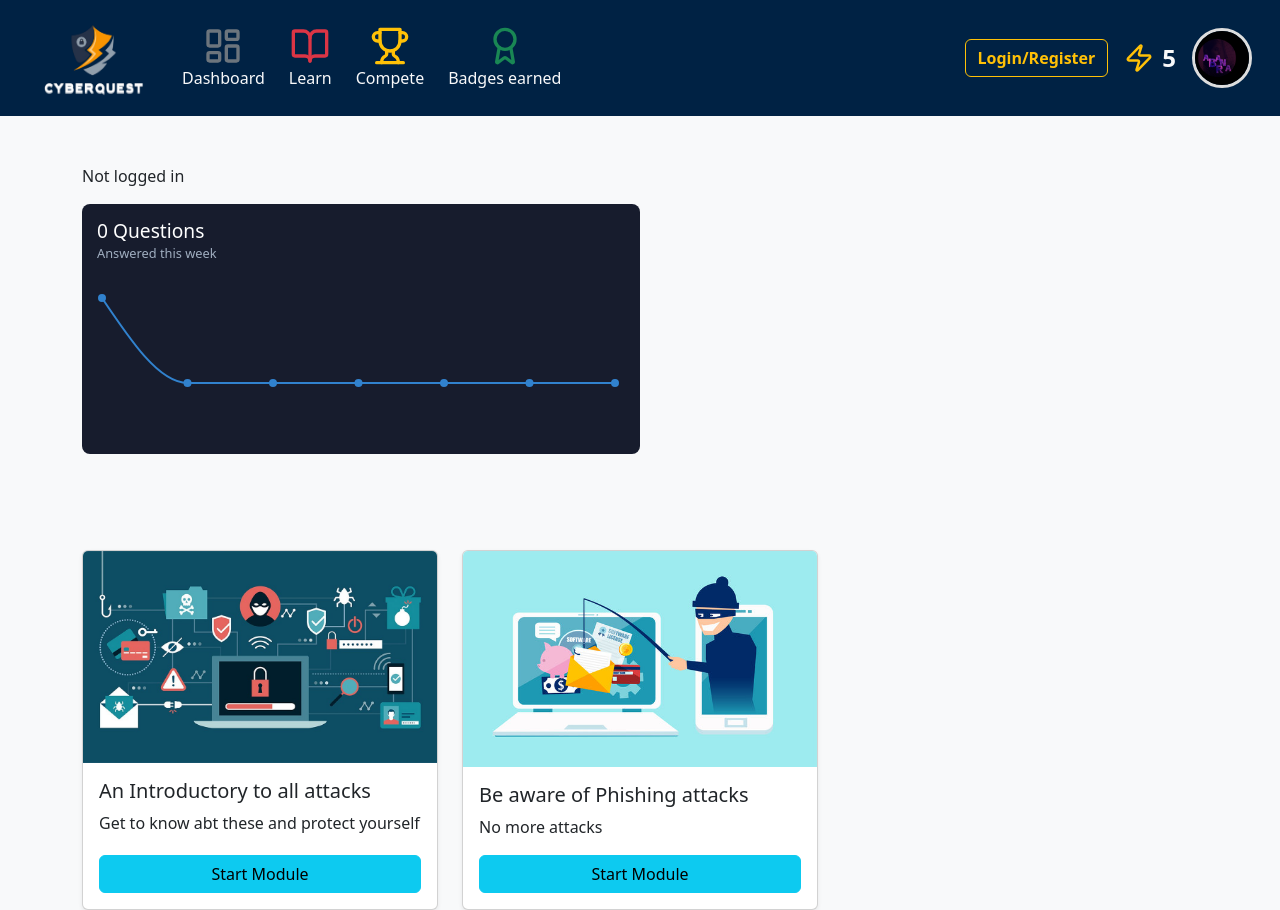
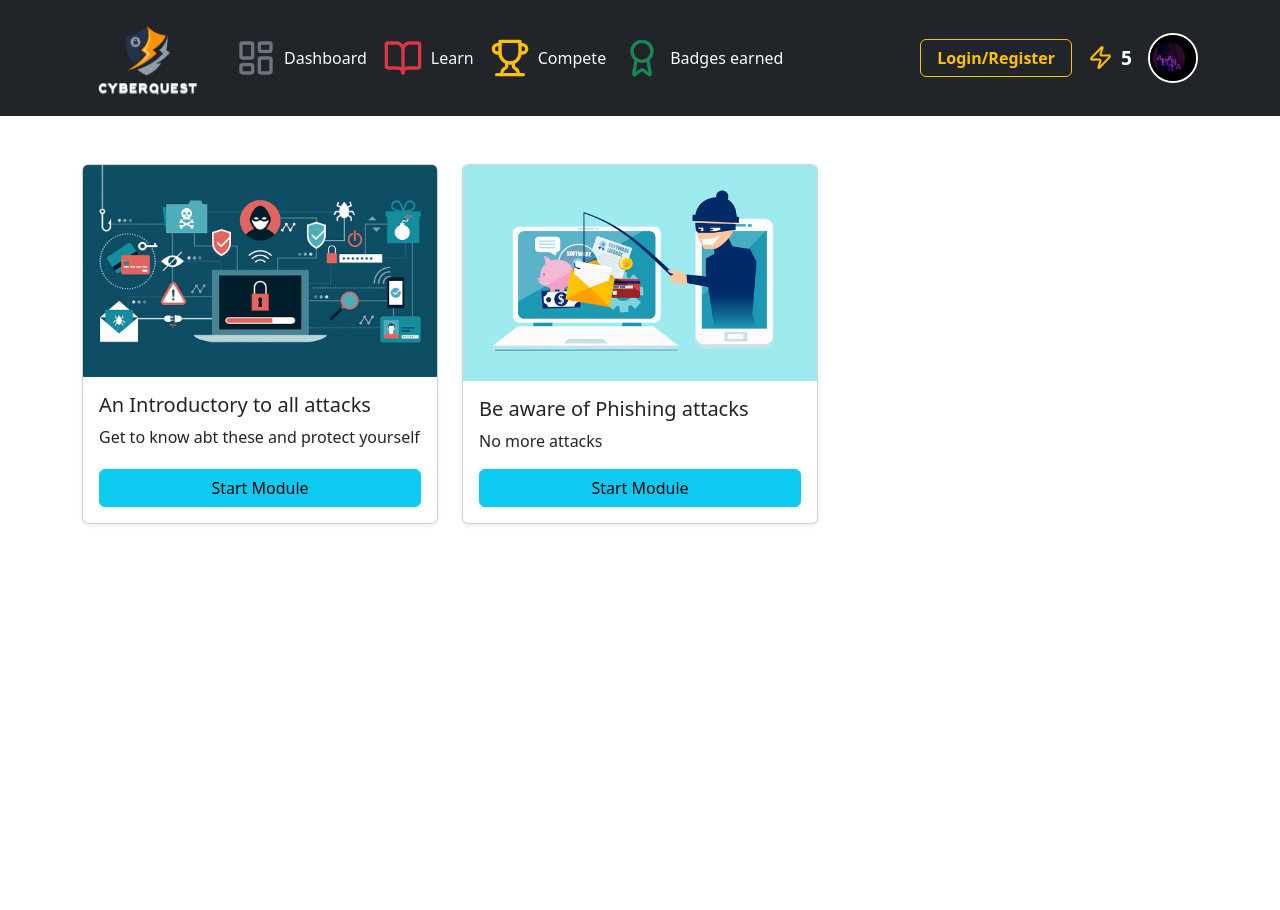
Before and after one commit to achuworks/gamified-education-platform, a React (Create React App) app: page /learn in a window 1280 px wide. After the commit the page ends 800 px from the top, so only its background shows below. Built offline with nearby package versions, Linux system fonts and the light colour scheme.

Commit message:
fixed navigation and index.js

```diff
--- a/src/App.js
+++ b/src/App.js
@@ -1,11 +1,7 @@
-
-import './App.css';
-import 'bootstrap/dist/css/bootstrap.min.css';
 import Dashboard from './Components/Dashboard';
+import Learn from './Components/Learn';  // Renamed for consistency
+import { BrowserRouter as Router, Route, Routes } from 'react-router-dom';
 import Login from './Components/Login';
-import { BrowserRouter as Router, Routes, Route } from 'react-router-dom';
-
-
 
 function App() {
   return (
@@ -13,6 +9,7 @@ function App() {
       <Routes>
         <Route path="/" element={<Dashboard />} />
         <Route path="/login" element={<Login />} />
+        <Route path="/learn" element={<Learn />} />  {/* Updated name */}
       </Routes>
     </Router>
   );
--- a/src/Components/Dashboard.js
+++ b/src/Components/Dashboard.js
@@ -1,82 +1,64 @@
-import React, { useState } from 'react';
-import { BrowserRouter as Router, Route, Routes, Link } from 'react-router-dom';
+import React from 'react';
+import Container from 'react-bootstrap/Container';
+import Nav from 'react-bootstrap/Nav';
+import Navbar from 'react-bootstrap/Navbar';
 import { Trophy, BookOpen, LayoutDashboard, Award, Zap } from 'lucide-react';
 import logo from '../logo.png';
+import profile from '../ll.png';
 import './Dashstyle.css';
-import profile from '../ll.png';
-import Login from './Login';
-import Learn from './Learn';
-import Questweek from './Questweek';
-import Stats from './stats';
+
 
 function Dashboard() {
-    const [showlogin, setshowlogin] = useState(false);
+
 
     return (
-        <Router>
-            <div className="min-vh-100 bg-light text-dark">
-                <nav className="navbar navbar-expand-lg navbar-dark bg-darker-blue px-3">
-                    <div className="container-fluid d-flex align-items-center">
-                        <Link className="navbar-brand d-flex align-items-center" to="/">
-                            <img
-                                src={logo}
-                                alt="CyberQuestLogo"
-                                className="me-2"
-                                width="130"
-                                height="90"
-                            />
-                        </Link>
-                        <div className="d-flex align-items-center gap-4">
-                            <Link className="nav-link text-light d-flex flex-column align-items-center" to="/">
-                                <LayoutDashboard size={40} className="text-secondary" />
-                                <span>Dashboard</span>
-                            </Link>
-                            <Link className="nav-link text-light d-flex flex-column align-items-center" to="/learn">
-                                <BookOpen size={40} className="text-danger" />
-                                <span>Learn</span>
-                            </Link>
-                            <Link className="nav-link text-light d-flex flex-column align-items-center" to="#">
-                                <Trophy size={40} className="text-warning" />
-                                <span>Compete</span>
-                            </Link>
-                            <Link className="nav-link text-light d-flex flex-column align-items-center" to="#">
-                                <Award size={40} className="text-success" />
-                                <span>Badges earned</span>
-                            </Link>
+        <>
+        <Navbar expand="lg" className="bg-dark px-3">
+            <Container>
+                <Navbar.Brand style={{ cursor: 'pointer' }}>
+                    <img src={logo} alt="CyberQuestLogo" width="130" height="90" />
+                </Navbar.Brand>
+
+                <Navbar.Toggle aria-controls="basic-navbar-nav" />
+                <Navbar.Collapse id="basic-navbar-nav">
+                    <Nav className="me-auto d-flex align-items-center">
+                        <Nav.Link href='/' className="text-light d-flex align-items-center">
+                            <LayoutDashboard size={40} className="me-2 text-secondary" />
+                            Dashboard
+                        </Nav.Link>
+                        <Nav.Link href='/learn' className="text-light d-flex align-items-center">
+                            <BookOpen size={40} className="me-2 text-danger" />
+                            Learn
+                        </Nav.Link>
+                        <Nav.Link className="text-light d-flex align-items-center">
+                            <Trophy size={40} className="me-2 text-warning" />
+                            Compete
+                        </Nav.Link>
+                        <Nav.Link className="text-light d-flex align-items-center">
+                            <Award size={40} className="me-2 text-success" />
+                            Badges earned
+                        </Nav.Link>
+                    </Nav>
+                    <div className="d-flex align-items-center gap-3">
+                    <button className="btn btn-outline-warning fw-bold px-3" onClick={() => window.location.href = "/login"}>
+    Login/Register
+</button>
+
+                        <div className="d-flex align-items-center">
+                            <Zap size={25} className="text-warning" />
+                            <span className="text-white ms-2 fw-bold" style={{ fontSize: '1.2rem' }}>5</span>
                         </div>
-                        <div className="ms-auto d-flex align-items-center gap-3">
-                            <button type="button" className="btn btn-outline-warning" onClick={() => setshowlogin(!showlogin)}>
-                                <strong>Login/Register</strong>
-                            </button>
-                            <div className="d-flex align-items-center">
-                                <Zap size={30} className="text-warning" />
-                                <span className="text-light ms-2 fw-bold" style={{ fontSize: '1.5rem' }}>5</span>
-                            </div>
-                            <div className="rounded-circle overflow-hidden" style={{ width: '60px', height: '60px', border: '3px solid #ddd' }}>
-                                <img
-                                    src={profile}
-                                    alt="Profile Icon"
-                                    className="w-100 h-100 object-cover"
-                                />
-                            </div>
+                        <div className="rounded-circle overflow-hidden" style={{ width: '50px', height: '50px', border: '2px solid white' }}>
+                            <img src={profile} alt="Profile Icon" className="w-100 h-100 object-cover" />
                         </div>
                     </div>
-                </nav>
-                <div className="container py-5">
-                    {showlogin ? (
-                        <Login />
-                    ) : (
-                        <p>Not logged in</p>
-                    )}
-                    <Questweek />
-                    <Stats />
-                </div>
-                <Routes>
-                    <Route path="/learn" element={<Learn />} />
-                </Routes>
-            </div>
-        </Router>
+                </Navbar.Collapse>
+            </Container>
+        </Navbar>
+
+        </>
+
     );
-};
+}
 
 export default Dashboard;
--- a/src/Components/Learn.js
+++ b/src/Components/Learn.js
@@ -1,6 +1,7 @@
 import React from 'react';
 import phishingImage from '../images/phishing.jpg';
 import ransomImage from '../images/rasnom.jpg';
+import Dashboard from './Dashboard';
 
 
 
@@ -28,6 +29,8 @@ function Learn() {
     }
 
     return (
+      <>
+      <Dashboard />
       <div className="container mt-5">
         <h1 className="text-center mb-4"></h1>
         <div className="row row-cols-1 row-cols-md-2 row-cols-lg-3 g-4">
@@ -38,14 +41,14 @@ function Learn() {
                   src={module.image}
                   className="card-img-top"
                   alt={module.title}
-                />
+                  />
                 <div className="card-body d-flex flex-column">
                   <h5 className="card-title">{module.title}</h5>
                   <p className="card-text">{module.description}</p>
                   <button
                     className="btn btn-info mt-auto"
                     onClick={() => handleModuleStart(module.route)}
-                  >
+                    >
                     Start Module
                   </button>
                 </div>
@@ -54,6 +57,7 @@ function Learn() {
           ))}
         </div>
       </div>
+    </>
     );
   }
   export default Learn;
--- a/src/Components/Login.js
+++ b/src/Components/Login.js
@@ -13,6 +13,7 @@ function Login() {
       .then(res => {
         if (res.status === 200) {
           alert('Login successful!');
+          window.location.href = '/';
         } else {
           alert('Login failed!');
         }
--- a/src/Components/Questweek.js
+++ b/src/Components/Questweek.js
@@ -39,7 +39,8 @@ const QuestionsChart = () => {
       borderRadius: '8px',
       height: '250px',
       padding: '15px',
-      width: '50%'
+      width: '50%',
+      paddingTop:'50px'
     }}>
       <div style={{ marginBottom: '5px' }}>
         <h4 style={{
--- a/src/index.js
+++ b/src/index.js
@@ -4,14 +4,10 @@ import './index.css';
 import App from './App';
 import reportWebVitals from './reportWebVitals';
 import 'bootstrap/dist/css/bootstrap.min.css';
-import Newlogintest from './Components/newlogintest';
-import Dashboard from './Components/Dashboard';
-import Learn from './Components/Learn';
-import Questweek from './Components/Questweek';
 const root = ReactDOM.createRoot(document.getElementById('root'));
 root.render(
   <React.StrictMode>
-    <Dashboard />
+   <App />
   </React.StrictMode>
 );
 
```
